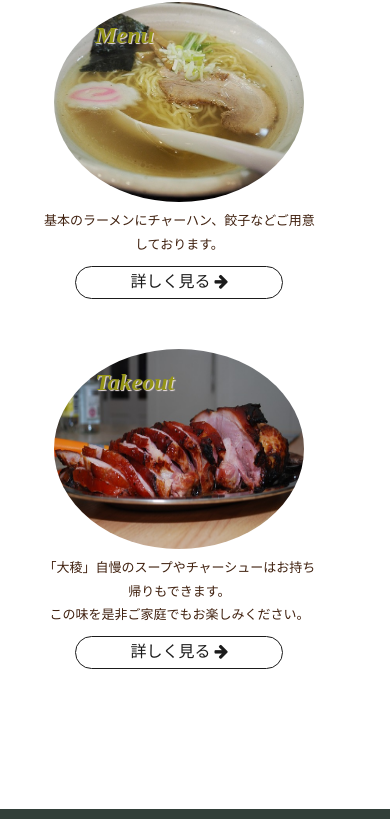
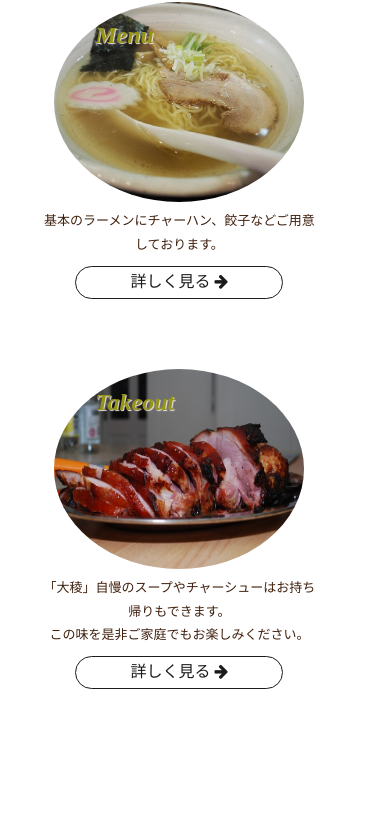
Before and after one commit to himawari-iwkr/dairyouNoodle, a plain HTML site: page index.html in a window 390 px wide. Shown: the part 1218-2037 px from the top of the page. Drawn offline with nearby package versions, Linux system fonts and the light colour scheme.

Commit message:
add new file7

```diff
--- a/css/top.css
+++ b/css/top.css
@@ -255,7 +255,8 @@
 	}
 	.main_navi_column {
 	 	width:90%;
-		margin-bottom:50px;
+		margin-bottom:70px;
+		margin-right: 0;
 	}
 	.main_navi_column:first-child {
 		margin-left: 0;
```
